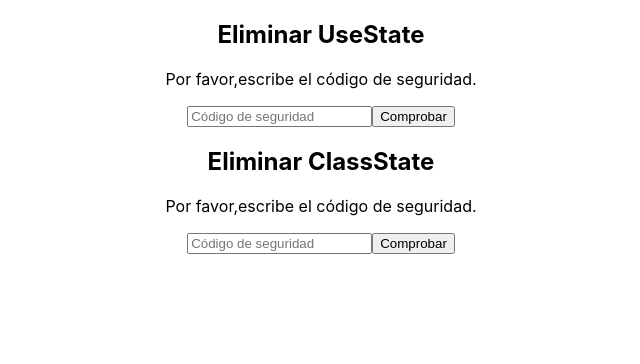
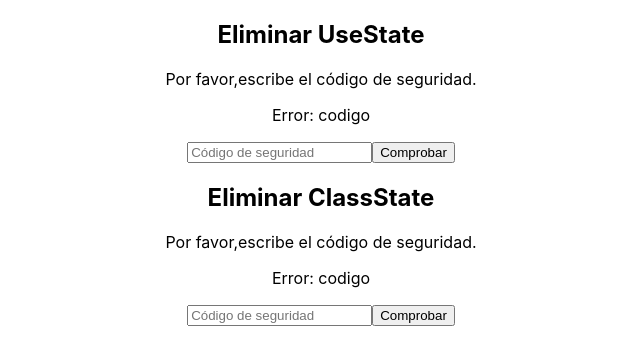
Before and after one commit to ang3lcode/curso-react-manejo-estado, a React (Create React App) app: page / in a window 1280 px wide. Shown: the top 364 px of the page, without its empty margins (319-959 px from the left). Built offline with nearby package versions, Linux system fonts and the light colour scheme.

Commit message:
feat:manejo de estado

```diff
--- a/src/App.js
+++ b/src/App.js
@@ -1,12 +1,12 @@
-import './App.css';
-import { ClassState } from './ClassState/ClassState';
-import { UseState } from './UseState/UseState';
+import "./App.css";
+import { ClassState } from "./ClassState/ClassState";
+import { UseState } from "./UseState/UseState";
 
 function App() {
   return (
     <div className="App">
-      <UseState />
-      <ClassState />
+      <UseState name="UseState" />
+      <ClassState name="ClassState" />
     </div>
   );
 }
--- a/src/ClassState/ClassState.js
+++ b/src/ClassState/ClassState.js
@@ -1,13 +1,22 @@
 import React from "react";
 
 export class ClassState extends React.Component {
+  constructor(props) {
+    super(props);
+    this.state = {
+      error: true,
+    };
+  }
   render() {
     return (
       <div>
-        <h2>Eliminar ClassState</h2>
+        <h2>Eliminar {this.props.name}</h2>
         <p>Por favor,escribe el código de seguridad.</p>
+        {this.state.error && <p>Error: codigo</p>}
         <input placeholder="Código de seguridad" />
-        <button>Comprobar</button>
+        <button onClick={() => this.setState({ error: !this.state.error })}>
+          Comprobar
+        </button>
       </div>
     );
   }
--- a/src/UseState/UseState.js
+++ b/src/UseState/UseState.js
@@ -1,12 +1,24 @@
 import React from "react";
 
-export const UseState = () => {
+export const UseState = ({ name }) => {
+  const [error, setError] = React.useState(true);
+  const [loading, setLoading] = React.useState(true);
+  React.useEffect(() => {
+    if (!!loading) {
+      setTimeout(() => {
+        setLoading(false);
+      }, 3000);
+    }
+  }, [loading]);
+
   return (
     <div>
-      <h2>Eliminar UseState</h2>
+      <h2>Eliminar {name}</h2>
       <p>Por favor,escribe el código de seguridad.</p>
+      {error && <p>Error: codigo</p>}
+      {loading && <p>Cargando...</p>}
       <input placeholder="Código de seguridad" />
-      <button>Comprobar</button>
+      <button onClick={() => setLoading(true)}>Comprobar</button>
     </div>
   );
 };
```
